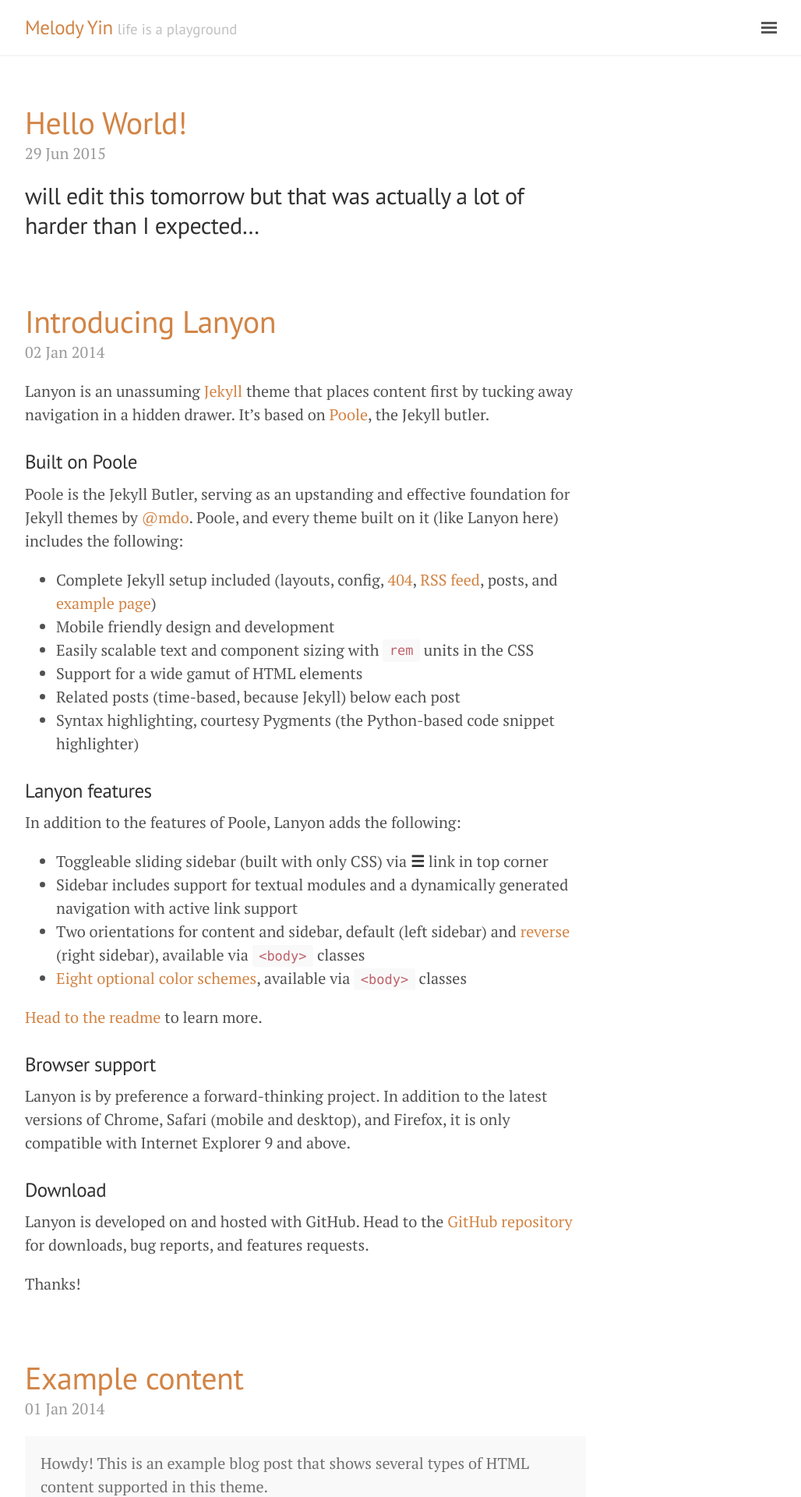
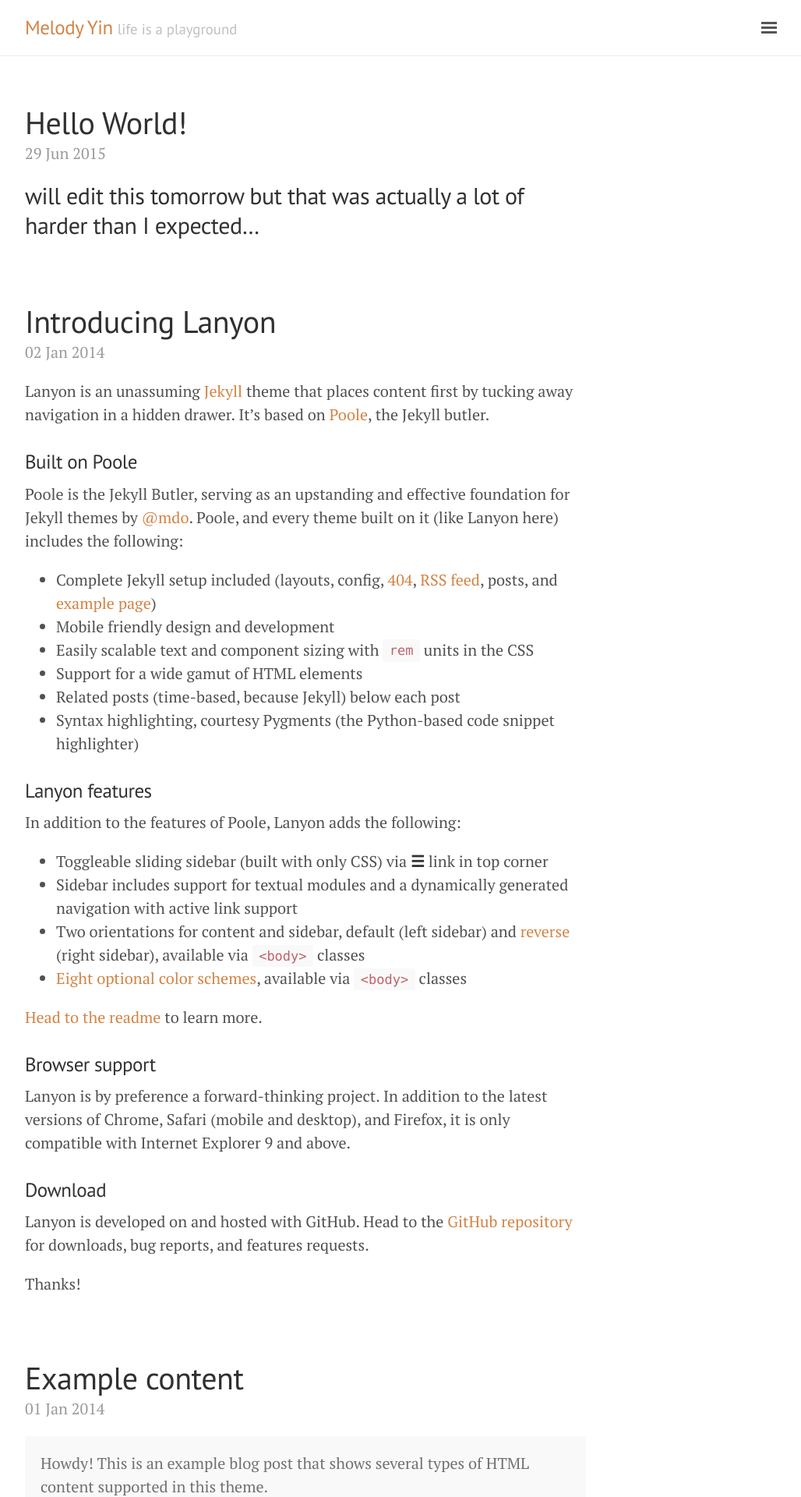
Before and after one commit to melodyyin/melodyyin.github.io, a Jekyll site: the page built from index.html, in a window 1280 px wide. Shown: the top 1920 px of the page at 78% size, without its empty margins (248-1276 px from the left). Built offline with Jekyll 4.4.1, drawn with Linux system fonts in a browser that asks for light colours; the list of posts is cut into pages by our own code.

Commit message:
try to change title colors

```diff
--- a/public/css/lanyon.css
+++ b/public/css/lanyon.css
@@ -464,6 +464,11 @@
 .theme-base-09 .related-posts li a:hover {
   color: #d28445;
 }
+.theme-base-09 .page-title,
+.theme-base-09 .post-title,
+.theme-base-09 .post-title a {
+  color: #303030;
+}
 
 /* Yellow */
 .theme-base-0a .sidebar,
```
